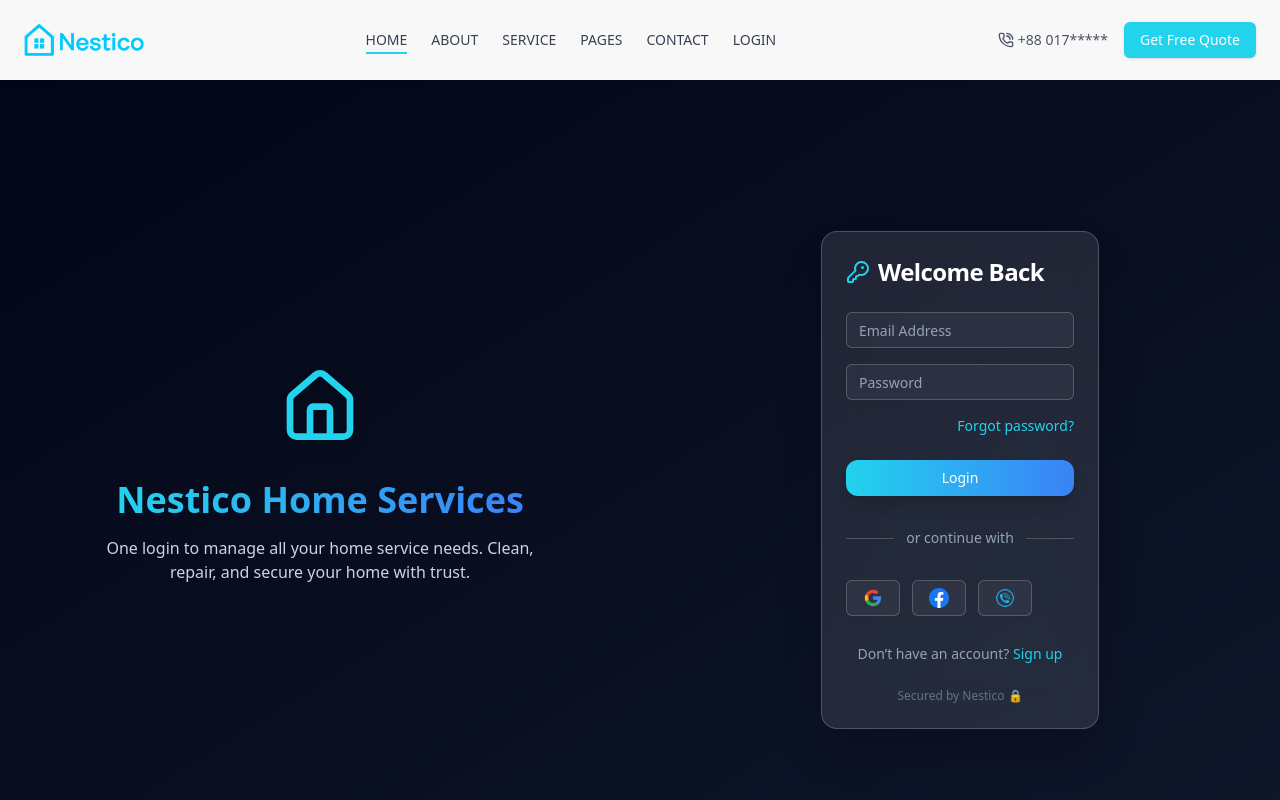
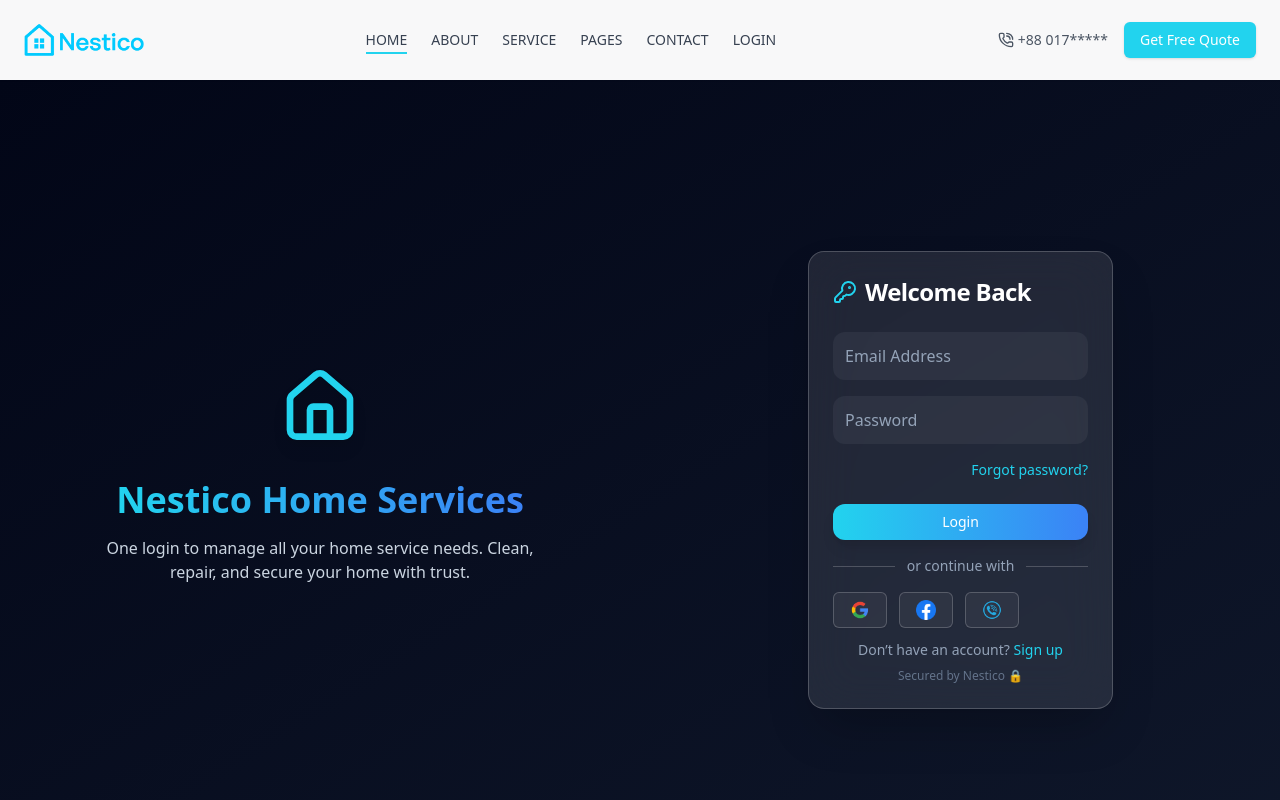
Before and after one commit to Zihadx/nestico2.0, a Next.js app: page /login in a window 1280 px wide. Shown: the top 800 px of the page. Built offline with nearby package versions, Linux system fonts and the light colour scheme.

Commit message:
make reusable componet for form control

```diff
--- a/src/app/forgot-password/page.tsx
+++ b/src/app/forgot-password/page.tsx
@@ -1,32 +1,34 @@
 "use client";
 
-import { useFormik } from "formik";
+import { Formik, Form } from "formik";
 import * as Yup from "yup";
 import { motion } from "framer-motion";
 import { Card, CardContent, CardHeader, CardTitle } from "@/components/ui/card";
 import { Button } from "@/components/ui/button";
-import { Input } from "@/components/ui/input";
 import { Mail } from "lucide-react";
 import { useRouter } from "next/navigation";
+import FormInput from "@/components/Forms/FormInput";
 
 export default function ForgotPasswordPage() {
   const router = useRouter();
 
-  const formik = useFormik({
-    initialValues: { email: "" },
-    validationSchema: Yup.object({
+  const initialValues = { email: "" };
+  const validationSchema = Yup.object({
     email: Yup.string().email("Invalid email").required("Required"),
-    }),
-    onSubmit: (values) => {
+  });
+
+  const handleSubmit = (values: typeof initialValues) => {
     console.log("Send reset link to:", values.email);
     // after sending email → go to verification page
     router.push("/email-verification");
-    },
-  });
+  };
 
   return (
     <div className="min-h-screen flex items-center justify-center bg-gradient-to-br from-slate-950 to-slate-900 text-white mt-20">
-      <motion.div initial={{ opacity: 0, scale: 0.95 }} animate={{ opacity: 1, scale: 1 }}>
+      <motion.div
+        initial={{ opacity: 0, scale: 0.95 }}
+        animate={{ opacity: 1, scale: 1 }}
+      >
         <Card className="w-full max-w-md bg-white/10 backdrop-blur-xl border border-white/20 shadow-2xl rounded-2xl">
           <CardHeader>
             <CardTitle className="flex items-center gap-2 text-2xl text-white">
@@ -34,22 +36,24 @@ export default function ForgotPasswordPage() {
             </CardTitle>
           </CardHeader>
           <CardContent>
-            <form onSubmit={formik.handleSubmit} className="flex flex-col gap-4">
-              <Input
+            <Formik
+              initialValues={initialValues}
+              validationSchema={validationSchema}
+              onSubmit={handleSubmit}
+            >
+              <Form className="flex flex-col gap-4">
+                <FormInput
+                  name="email"
                   type="email"
                   placeholder="Enter your email"
-                {...formik.getFieldProps("email")}
-                className="bg-white/5 border-white/20 text-white placeholder:text-slate-400"
                 />
-              {formik.touched.email && formik.errors.email && (
-                <p className="text-red-400 text-sm">{formik.errors.email}</p>
-              )}
 
-
-              <Button type="submit" className="bg-gradient-to-r from-cyan-400 to-blue-500 text-white rounded-xl shadow-lg">
+                <Button
+                  type="submit"
+                  className="bg-gradient-to-r from-cyan-400 to-blue-500 text-white rounded-xl shadow-lg"
+                >
                   Send Reset Link
                 </Button>
-
 
                 <p className="text-slate-400 text-center text-sm mt-3">
                   Remembered?{" "}
@@ -57,7 +61,8 @@ export default function ForgotPasswordPage() {
                     Back to Login
                   </a>
                 </p>
-            </form>
+              </Form>
+            </Formik>
           </CardContent>
         </Card>
       </motion.div>
--- a/src/app/login/page.tsx
+++ b/src/app/login/page.tsx
@@ -1,24 +1,25 @@
 "use client";
 
-import { useFormik } from "formik";
+import { Formik, Form } from "formik";
 import * as Yup from "yup";
 import { motion } from "framer-motion";
 import { Card, CardContent, CardHeader, CardTitle } from "@/components/ui/card";
 import { Button } from "@/components/ui/button";
-import { Input } from "@/components/ui/input";
 import { Home, KeyRound } from "lucide-react";
+import FormInput from "@/components/Forms/FormInput";
 
 export default function LoginPage() {
-  const formik = useFormik({
-    initialValues: { email: "", password: "" },
-    validationSchema: Yup.object({
+  const initialValues = { email: "", password: "" };
+
+  const validationSchema = Yup.object({
     email: Yup.string().email("Invalid email").required("Required"),
     password: Yup.string().min(6, "At least 6 characters").required("Required"),
-    }),
-    onSubmit: (values) => {
+  });
+
+  const handleSubmit = (values: typeof initialValues) => {
     console.log("Login Data:", values);
-    },
-  });
+    // Here call your API/auth logic
+  };
 
   return (
     <div className="min-h-screen grid grid-cols-1 lg:grid-cols-2 bg-gradient-to-br from-slate-950 to-slate-900 text-white mt-20">
@@ -39,7 +40,8 @@ export default function LoginPage() {
           Nestico Home Services
         </h1>
         <p className="text-slate-300 mt-4 max-w-md text-center">
-          One login to manage all your home service needs. Clean, repair, and secure your home with trust.
+          One login to manage all your home service needs. Clean, repair, and
+          secure your home with trust.
         </p>
       </motion.div>
 
@@ -57,33 +59,28 @@ export default function LoginPage() {
               </CardTitle>
             </CardHeader>
             <CardContent>
-              <form onSubmit={formik.handleSubmit} className="flex flex-col gap-4">
-                <div>
-                  <Input
+              <Formik
+                initialValues={initialValues}
+                validationSchema={validationSchema}
+                onSubmit={handleSubmit}
+              >
+                <Form className="flex flex-col gap-4">
+                  <FormInput
+                    name="email"
                     type="email"
                     placeholder="Email Address"
-                    {...formik.getFieldProps("email")}
-                    className="bg-white/5 border-white/20 text-white placeholder:text-slate-400"
                   />
-                  {formik.touched.email && formik.errors.email && (
-                    <p className="text-red-400 text-sm mt-1">{formik.errors.email}</p>
-                  )}
-                </div>
-                <div>
-                  <Input
+                  <FormInput
+                    name="password"
                     type="password"
                     placeholder="Password"
-                    {...formik.getFieldProps("password")}
-                    className="bg-white/5 border-white/20 text-white placeholder:text-slate-400"
                   />
-                  {formik.touched.password && formik.errors.password && (
-                    <p className="text-red-400 text-sm mt-1">{formik.errors.password}</p>
-                  )}
-                </div>
 
-                {/* Forgot Password */}
                   <div className="flex justify-end">
-                  <a href="/forgot-password" className="text-sm text-cyan-400 hover:underline">
+                    <a
+                      href="/forgot-password"
+                      className="text-sm text-cyan-400 hover:underline"
+                    >
                       Forgot password?
                     </a>
                   </div>
@@ -94,36 +91,49 @@ export default function LoginPage() {
                   >
                     Login
                   </Button>
+                </Form>
+              </Formik>
 
-                {/* Divider */}
+              {/* Social login / Signup links */}
               <div className="flex items-center gap-3 my-4">
                 <div className="flex-1 h-px bg-white/20" />
                 <span className="text-slate-400 text-sm">or continue with</span>
                 <div className="flex-1 h-px bg-white/20" />
               </div>
 
-                {/* Social logins */}
               <div className="flex gap-3">
                 <Button
                   type="button"
                   variant="outline"
                   className="flex items-center justify-center gap-2 bg-white/5 border-white/20 text-white hover:bg-white/10"
                 >
-                    <img src="images/social-logo/google.png" alt="Google" className="w-5 h-5" />
+                  <img
+                    src="images/social-logo/google.png"
+                    alt="Google"
+                    className="w-5 h-5"
+                  />
                 </Button>
                 <Button
                   type="button"
                   variant="outline"
                   className="flex items-center justify-center gap-2 bg-white/5 border-white/20 text-white hover:bg-white/10"
                 >
-                    <img src="images/social-logo/facebook.png" alt="Facebook" className="w-5 h-5" />
+                  <img
+                    src="images/social-logo/facebook.png"
+                    alt="Facebook"
+                    className="w-5 h-5"
+                  />
                 </Button>
                 <Button
                   type="button"
                   variant="outline"
                   className="flex items-center justify-center gap-2 bg-white/5 border-white/20 text-white hover:bg-white/10"
                 >
-                    <img src="/images/social-logo/phone.png" alt="Phone" className="w-5 h-5" />
+                  <img
+                    src="/images/social-logo/phone.png"
+                    alt="Phone"
+                    className="w-5 h-5"
+                  />
                 </Button>
               </div>
 
@@ -136,7 +146,6 @@ export default function LoginPage() {
               <p className="text-slate-500 text-xs text-center mt-2">
                 Secured by Nestico 🔒
               </p>
-              </form>
             </CardContent>
           </Card>
         </motion.div>
--- a/src/app/reset-password/page.tsx
+++ b/src/app/reset-password/page.tsx
@@ -1,30 +1,29 @@
 "use client";
 
-import { useFormik } from "formik";
+import { Formik, Form } from "formik";
 import * as Yup from "yup";
 import { motion } from "framer-motion";
 import { Card, CardContent, CardHeader, CardTitle } from "@/components/ui/card";
 import { Button } from "@/components/ui/button";
-import { Input } from "@/components/ui/input";
 import { Lock } from "lucide-react";
 import { useRouter } from "next/navigation";
+import FormInput from "@/components/Forms/FormInput";
 
 export default function ResetPasswordPage() {
   const router = useRouter();
 
-  const formik = useFormik({
-    initialValues: { password: "", confirmPassword: "" },
-    validationSchema: Yup.object({
+  const initialValues = { password: "", confirmPassword: "" };
+  const validationSchema = Yup.object({
     password: Yup.string().min(6, "At least 6 characters").required("Required"),
     confirmPassword: Yup.string()
       .oneOf([Yup.ref("password")], "Passwords must match")
       .required("Required"),
-    }),
-    onSubmit: (values) => {
+  });
+
+  const handleSubmit = (values: typeof initialValues) => {
     console.log("New password set:", values.password);
-      router.push("/login");
-    },
-  });
+    router.push("/login"); // redirect to login after reset
+  };
 
   return (
     <div className="min-h-screen flex items-center justify-center bg-gradient-to-br from-slate-950 to-slate-900 text-white mt-20">
@@ -36,29 +35,30 @@ export default function ResetPasswordPage() {
             </CardTitle>
           </CardHeader>
           <CardContent>
-            <form onSubmit={formik.handleSubmit} className="flex flex-col gap-4">
-              <Input
+            <Formik
+              initialValues={initialValues}
+              validationSchema={validationSchema}
+              onSubmit={handleSubmit}
+            >
+              <Form className="flex flex-col gap-4">
+                <FormInput
+                  name="password"
                   type="password"
                   placeholder="New Password"
-                {...formik.getFieldProps("password")}
-                className="bg-white/5 border-white/20 text-white placeholder:text-slate-400"
                 />
-              {formik.touched.password && formik.errors.password && (
-                <p className="text-red-400 text-sm">{formik.errors.password}</p>
-              )}
-              <Input
+                <FormInput
+                  name="confirmPassword"
                   type="password"
                   placeholder="Confirm New Password"
-                {...formik.getFieldProps("confirmPassword")}
-                className="bg-white/5 border-white/20 text-white placeholder:text-slate-400"
                 />
-              {formik.touched.confirmPassword && formik.errors.confirmPassword && (
-                <p className="text-red-400 text-sm">{formik.errors.confirmPassword}</p>
-              )}
-              <Button type="submit" className="bg-gradient-to-r from-cyan-400 to-blue-500 text-white rounded-xl shadow-lg">
+                <Button
+                  type="submit"
+                  className="bg-gradient-to-r from-cyan-400 to-blue-500 text-white rounded-xl shadow-lg"
+                >
                   Reset Password
                 </Button>
-            </form>
+              </Form>
+            </Formik>
           </CardContent>
         </Card>
       </motion.div>
--- a/src/app/signup/page.tsx
+++ b/src/app/signup/page.tsx
@@ -1,60 +1,48 @@
 "use client";
 
-import { useFormik } from "formik";
+import { Formik, Form } from "formik";
 import * as Yup from "yup";
 import { motion } from "framer-motion";
 import { Card, CardContent, CardHeader, CardTitle } from "@/components/ui/card";
 import { Button } from "@/components/ui/button";
-import { Input } from "@/components/ui/input";
 import { Home, UserPlus } from "lucide-react";
+import FormInput from "@/components/Forms/FormInput";
 
 export default function SignupPage() {
-  const formik = useFormik({
-    initialValues: { name: "", email: "", password: "", confirmPassword: "" },
-    validationSchema: Yup.object({
+  const initialValues = { name: "", email: "", password: "", confirmPassword: "" };
+
+  const validationSchema = Yup.object({
     name: Yup.string().required("Name is required"),
     email: Yup.string().email("Invalid email").required("Email is required"),
     password: Yup.string().min(6, "At least 6 characters").required("Password is required"),
     confirmPassword: Yup.string()
       .oneOf([Yup.ref("password")], "Passwords must match")
       .required("Confirm your password"),
-    }),
-    onSubmit: (values) => {
+  });
+
+  const handleSubmit = (values: typeof initialValues) => {
     console.log("Signup Data:", values);
-    },
-  });
+    // call your API for signup here
+  };
 
   return (
     <div className="min-h-screen grid grid-cols-1 lg:grid-cols-2 bg-gradient-to-br from-slate-950 to-slate-900 text-white mt-20">
-      {/* Left branding section */}
-      <motion.div
-        initial={{ opacity: 0, x: -50 }}
-        animate={{ opacity: 1, x: 0 }}
-        className="hidden lg:flex flex-col items-center justify-center p-10 relative"
-      >
-        <motion.div
-          animate={{ y: [0, -10, 0] }}
-          transition={{ repeat: Infinity, duration: 4 }}
-          className="text-7xl mb-6"
-        >
+      {/* Left branding */}
+      <motion.div initial={{ opacity: 0, x: -50 }} animate={{ opacity: 1, x: 0 }} className="hidden lg:flex flex-col items-center justify-center p-10 relative">
+        <motion.div animate={{ y: [0, -10, 0] }} transition={{ repeat: Infinity, duration: 4 }} className="text-7xl mb-6">
           <Home className="w-20 h-20 text-cyan-400 drop-shadow-lg" />
         </motion.div>
         <h1 className="text-4xl font-bold bg-gradient-to-r from-cyan-400 to-blue-500 bg-clip-text text-transparent">
           Nestico Home Services
         </h1>
         <p className="text-slate-300 mt-4 max-w-md text-center">
-          Join thousands of homeowners simplifying their lives with Nestico.
-          Book, manage, and trust home services — all in one place.
+          Join thousands of homeowners simplifying their lives with Nestico. Book, manage, and trust home services — all in one place.
         </p>
       </motion.div>
 
-      {/* Right form section */}
+      {/* Right form */}
       <div className="flex items-center justify-center p-6">
-        <motion.div
-          initial={{ opacity: 0, scale: 0.95 }}
-          animate={{ opacity: 1, scale: 1 }}
-          transition={{ duration: 0.5 }}
-        >
+        <motion.div initial={{ opacity: 0, scale: 0.95 }} animate={{ opacity: 1, scale: 1 }} transition={{ duration: 0.5 }}>
           <Card className="w-full max-w-md bg-white/10 backdrop-blur-xl border border-white/20 shadow-2xl rounded-2xl">
             <CardHeader>
               <CardTitle className="flex items-center gap-2 text-2xl text-white">
@@ -62,59 +50,29 @@ export default function SignupPage() {
               </CardTitle>
             </CardHeader>
             <CardContent>
-              <form onSubmit={formik.handleSubmit} className="flex flex-col gap-4">
+              <Formik initialValues={initialValues} validationSchema={validationSchema} onSubmit={handleSubmit}>
+                <Form className="flex flex-col gap-4">
 
-{/* email ---------------- */}
-                <div>
-                  <Input
-                    type="email"
-                    placeholder="Email Address"
-                    {...formik.getFieldProps("email")}
-                    className="bg-white/5 border-white/20 text-white placeholder:text-slate-400"
-                  />
-                  {formik.touched.email && formik.errors.email && (
-                    <p className="text-red-400 text-sm mt-1">{formik.errors.email}</p>
-                  )}
-                </div>
-                {/* password -------------- */}
-                <div>
-                  <Input
-                    type="password"
-                    placeholder="Password"
-                    {...formik.getFieldProps("password")}
-                    className="bg-white/5 border-white/20 text-white placeholder:text-slate-400"
-                  />
-                  {formik.touched.password && formik.errors.password && (
-                    <p className="text-red-400 text-sm mt-1">{formik.errors.password}</p>
-                  )}
-                </div>
-                <div>
-                  <Input
-                    type="password"
-                    placeholder="Confirm Password"
-                    {...formik.getFieldProps("confirmPassword")}
-                    className="bg-white/5 border-white/20 text-white placeholder:text-slate-400"
-                  />
-                  {formik.touched.confirmPassword && formik.errors.confirmPassword && (
-                    <p className="text-red-400 text-sm mt-1">{formik.errors.confirmPassword}</p>
-                  )}
-                </div>
+                  <FormInput name="email" type="email" placeholder="Email Address" />
+                  <FormInput name="password" type="password" placeholder="Password" />
+                  <FormInput name="confirmPassword" type="password" placeholder="Confirm Password" />
+
                   <Button
                     type="submit"
                     className="mt-2 bg-gradient-to-r from-cyan-400 to-blue-500 hover:from-cyan-500 hover:to-blue-600 text-white rounded-xl shadow-lg"
                   >
                     Sign Up
                   </Button>
+
                   <p className="text-slate-400 text-center text-sm mt-3">
                     Already have an account?{" "}
                     <a href="/login" className="text-cyan-400 hover:underline">
                       Log in
                     </a>
                   </p>
-                <p className="text-slate-500 text-xs text-center mt-2">
-                  Secured by Nestico 🔒
-                </p>
-              </form>
+                  <p className="text-slate-500 text-xs text-center mt-2">Secured by Nestico 🔒</p>
+                </Form>
+              </Formik>
             </CardContent>
           </Card>
         </motion.div>
--- /dev/null
+++ b/src/components/Forms/FormButton.tsx
@@ -0,0 +1,23 @@
+// FormButton.tsx
+import { Button } from "@/components/ui/button";
+
+interface FormButtonProps {
+  children: React.ReactNode;
+  onClick?: () => void;
+  type?: "button" | "submit";
+  fullWidth?: boolean;
+}
+
+export default function FormButton({ children, onClick, type="button", fullWidth=true }: FormButtonProps) {
+  return (
+    <Button
+      type={type}
+      onClick={onClick}
+      className={`${
+        fullWidth ? "w-full" : ""
+      } bg-gradient-to-r from-cyan-400 to-blue-500 hover:from-cyan-500 hover:to-blue-600 text-white rounded-xl shadow-lg`}
+    >
+      {children}
+    </Button>
+  );
+}
--- /dev/null
+++ b/src/components/Forms/FormInput.tsx
@@ -0,0 +1,28 @@
+"use client";
+
+import { useField } from "formik";
+
+interface FormInputProps {
+  name: string;
+  type?: string;
+  placeholder?: string;
+  className?: string;
+}
+
+export default function FormInput({ name, type = "text", placeholder, className }: FormInputProps) {
+  const [field, meta] = useField(name);
+
+  return (
+    <div className="flex flex-col">
+      <input
+        {...field}
+        type={type}
+        placeholder={placeholder}
+        className={`bg-white/5 border-white/20 text-white placeholder:text-slate-400 rounded-xl p-3 focus:ring-2 focus:ring-cyan-400 ${className}`}
+      />
+      {meta.touched && meta.error && (
+        <p className="text-red-400 text-sm mt-1">{meta.error}</p>
+      )}
+    </div>
+  );
+}
--- /dev/null
+++ b/src/components/Forms/SocialButton.tsx
@@ -0,0 +1,23 @@
+// components/ui/SocialButton.tsx
+"use client";
+
+import { Button } from "@/components/ui/button";
+
+interface SocialButtonProps {
+  iconSrc: string;
+  alt: string;
+  onClick?: () => void;
+}
+
+export default function SocialButton({ iconSrc, alt, onClick }: SocialButtonProps) {
+  return (
+    <Button
+      type="button"
+      variant="outline"
+      className="flex items-center justify-center gap-2 bg-white/5 border-white/20 text-white hover:bg-white/10"
+      onClick={onClick}
+    >
+      <img src={iconSrc} alt={alt} className="w-5 h-5" />
+    </Button>
+  );
+}
--- /dev/null
+++ b/src/components/Hooks/useAuthForm.ts
@@ -0,0 +1,23 @@
+import { useFormik } from "formik";
+import { useRouter } from "next/navigation";
+
+interface UseAuthFormProps {
+  initialValues: any;
+  validationSchema: any;
+  onSubmit: (values: any, router: ReturnType<typeof useRouter>) => Promise<void>;
+}
+
+export const useAuthForm = ({ initialValues, validationSchema, onSubmit }: UseAuthFormProps) => {
+  const router = useRouter();
+
+  const formik = useFormik({
+    initialValues,
+    validationSchema,
+    onSubmit: async (values) => {
+
+      await onSubmit(values, router);
+    },
+  });
+
+  return formik;
+};
```
Also changed, not shown: src/components/Forms/AuthCard.tsx (added, +26 -0 lines). Lines whose indentation alone changed are shown as unchanged.
